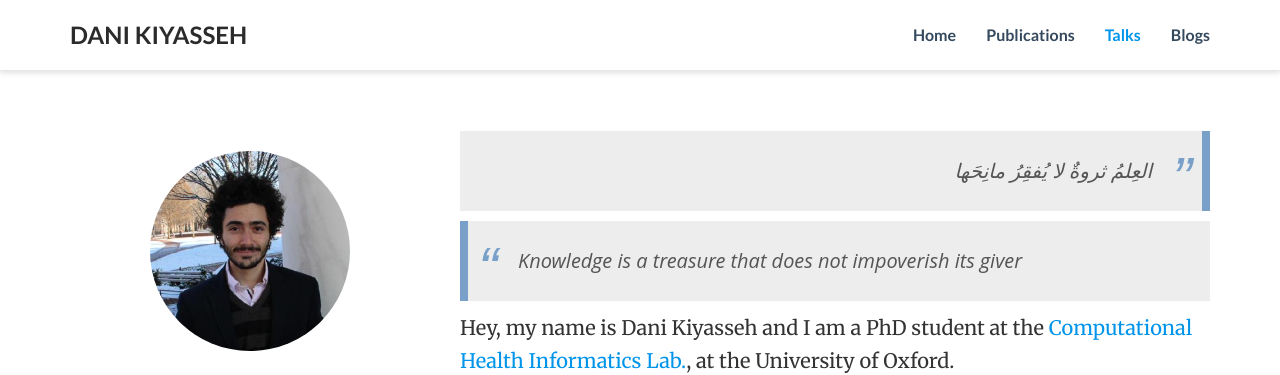
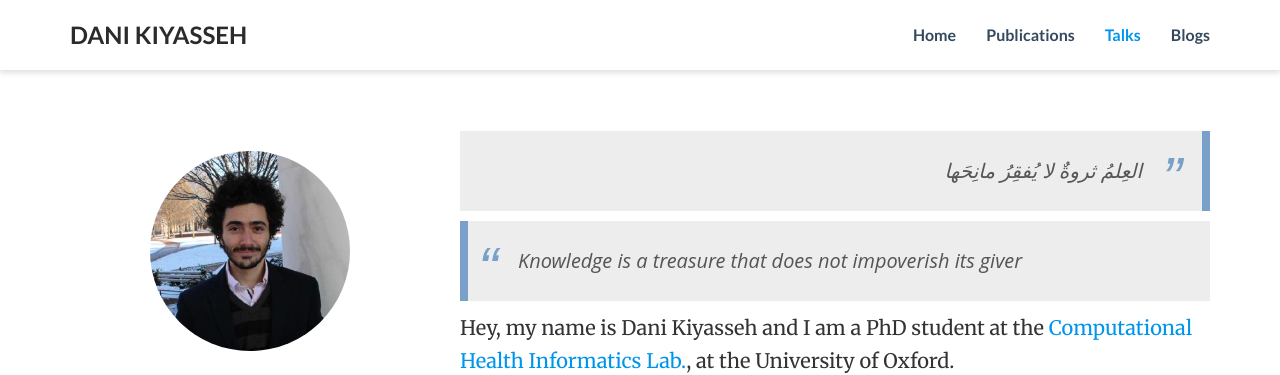
Before and after one commit to danikiyasseh/danikiyasseh.github.io, a Jekyll site: the page index.html, which Jekyll copies as it is, in a window 1280 px wide. Shown: the top 375 px of the page. Built offline with Jekyll 4.4.1, drawn with Linux system fonts in a browser that asks for light colours; nearby versions of some CDN libraries; a style sheet for code colours, icons or effects is not loaded.

Commit message:
Update hugo-academic.css

```diff
--- a/css/hugo-academic.css
+++ b/css/hugo-academic.css
@@ -55,7 +55,7 @@ blockquote:nth-child(1){
   font-family:Open Sans;
   font-style:italic;
   color: #555555;
-  padding:1.2em 50px 1.2em 30px;
+  padding:1.2em 60px 1.2em 30px;
   border-right:8px solid #78A0C8 ;
   line-height:1.6;
   position: relative;
@@ -81,7 +81,7 @@ blockquote:nth-child(1):before{
   color:#78A0C8;
   font-size:3em;
   position: absolute;
-  right: 10px;
+  right: 20px;
   top: 0px;
 }
 
```
